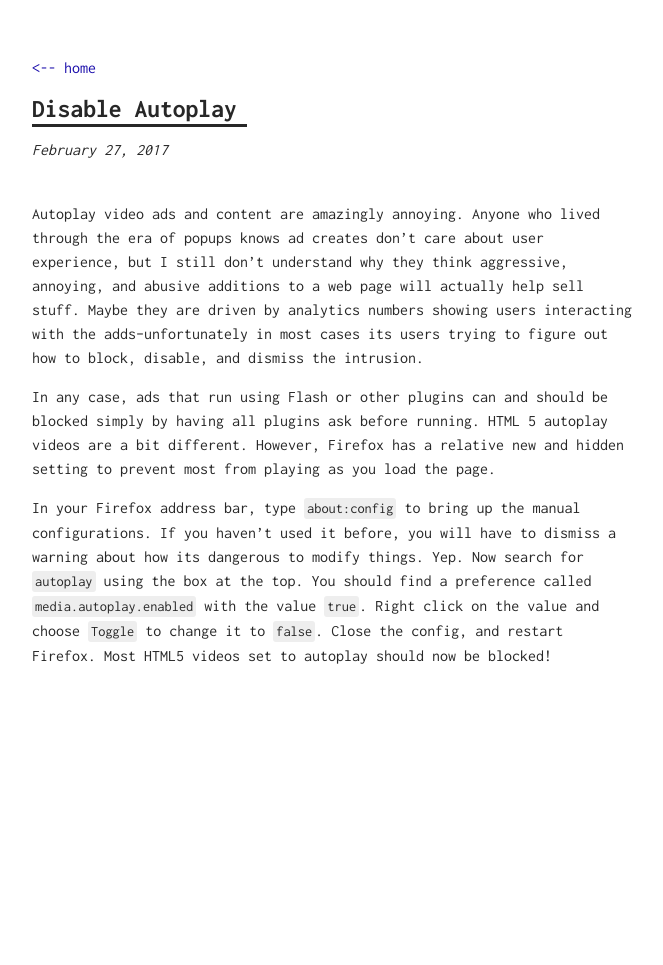
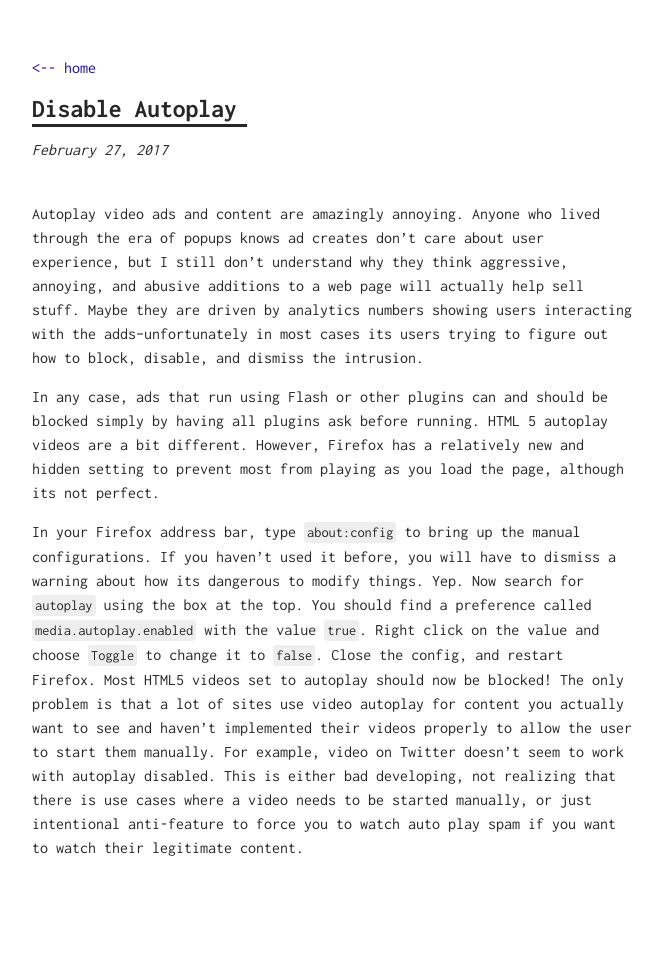
Before and after one commit to evanwill/_drafts, a Jekyll site: the page built from _notes/autoplay.md, in a window 1280 px wide. Shown: the whole page, without its empty margins (308-971 px from the left). Built offline with Jekyll 4.4.1, drawn with Linux system fonts in a browser that asks for light colours; before the commit the page ends 900 px from its top, so only the background shows below that.

Commit message:
autoplay

```diff
--- a/_notes/autoplay.md
+++ b/_notes/autoplay.md
@@ -8,9 +8,9 @@ Autoplay video ads and content are amazingly annoying.
 Anyone who lived through the era of popups knows ad creates don't care about user experience, but I still don't understand why they think aggressive, annoying, and abusive additions to a web page will actually help sell stuff.
 Maybe they are driven by analytics numbers showing users interacting with the adds--unfortunately in most cases its users trying to figure out how to block, disable, and dismiss the intrusion.
 
-In any case, ads that run using Flash or other plugins can and should be blocked simply by having all plugins ask before running. HTML 5 autoplay videos are a bit different. However, Firefox has a relative new and hidden setting to prevent most from playing as you load the page.
+In any case, ads that run using Flash or other plugins can and should be blocked simply by having all plugins ask before running. HTML 5 autoplay videos are a bit different. However, Firefox has a relatively new and hidden setting to prevent most from playing as you load the page, although its not perfect.
 
 In your Firefox address bar, type `about:config` to bring up the manual configurations. If you haven't used it before, you will have to dismiss a warning about how its dangerous to modify things. Yep.
 Now search for `autoplay` using the box at the top. You should find a preference called `media.autoplay.enabled` with the value `true`. Right click on the value and choose `Toggle` to change it to `false`.
 Close the config, and restart Firefox.
-Most HTML5 videos set to autoplay should now be blocked!
+Most HTML5 videos set to autoplay should now be blocked! The only problem is that a lot of sites use video autoplay for content you actually want to see and haven't implemented their videos properly to allow the user to start them manually. For example, video on Twitter doesn't seem to work with autoplay disabled. This is either bad developing, not realizing that there is use cases where a video needs to be started manually, or just intentional anti-feature to force you to watch auto play spam if you want to watch their legitimate content.
```
